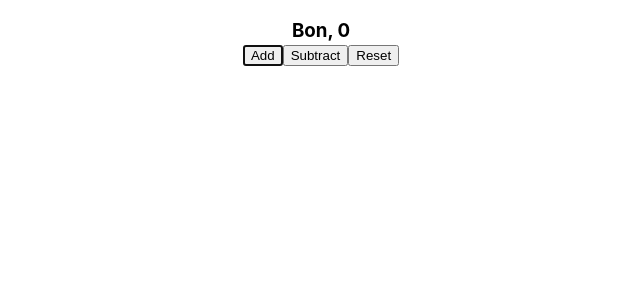
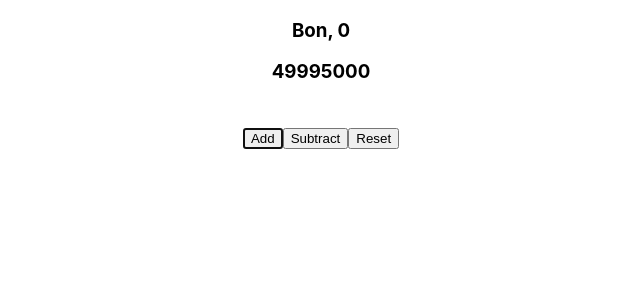
Before and after one commit to saveole/Learn-React-with-TypeScript, a React (Create React App) app in the folder ch4/sec1-effect-hook/app/: page / in a window 1280 px wide. Shown: the top 300 px of the page, without its empty margins (319-959 px from the left). Built offline with nearby package versions, Linux system fonts and the light colour scheme.

Commit message:
React Hooks - useMemo memoize and reuse expensive op's results

```diff
--- a/ch4/sec1-effect-hook/app/src/PersonScore.tsx
+++ b/ch4/sec1-effect-hook/app/src/PersonScore.tsx
@@ -1,4 +1,4 @@
-import { useEffect, useReducer, useRef } from 'react';
+import { useEffect, useReducer, useRef, useMemo } from 'react';
 import { getPerson } from './getPerson';
 
 type State = {
@@ -50,6 +50,9 @@
     });
   }, []);
 
+  //
+  const expensiveCalculation = useMemo(() => sillyExpensiveFunction(), []);
+
   if (loading) {
     return <div>Loading ...</div>;
   }
@@ -57,6 +60,7 @@
     <div>
       <h3>
         {name}, {score}
+        <p>{expensiveCalculation}</p>
         <br />
         <button ref={addButtonRef} onClick={() => dispatch({ type: 'increment' })}>
           Add
@@ -80,3 +84,12 @@
   return null;
 }
 */
+
+function sillyExpensiveFunction() {
+  console.log('Executing silly function');
+  let sum = 0;
+  for (let i = 0; i < 10000; i++) {
+    sum += i;
+  }
+  return sum;
+}
```
